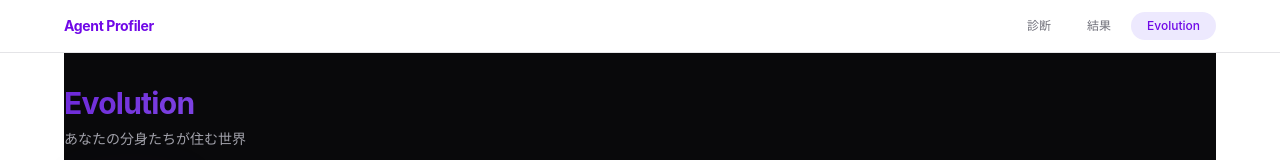
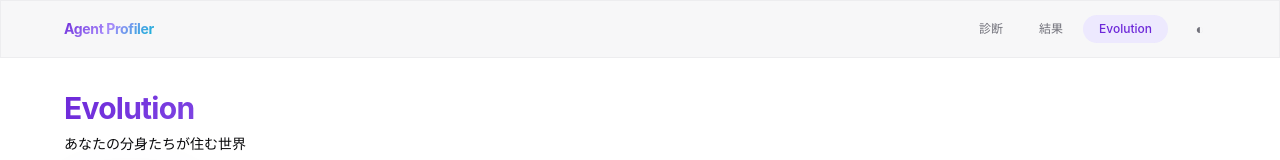
Before and after one commit to nekotoiruka/AgentProfiler, a Vue app in the folder frontend/: page /evolution in a window 1280 px wide. Shown: the top 160 px of the page. Built offline with nearby package versions, Linux system fonts and the light colour scheme; no server answers.

Commit message:
feat(ui): OS設定追従 + 手動切替テーマシステム（Light/Dark/System）

```diff
--- a/frontend/src/App.vue
+++ b/frontend/src/App.vue
@@ -1,9 +1,23 @@
 <script setup lang="ts">
 import { useRoute } from 'vue-router'
 import { computed } from 'vue'
+import { useTheme } from '@/composables/useTheme'
 
 const route = useRoute()
 const currentPath = computed(() => route.path)
+const { theme, isDark, cycleTheme } = useTheme()
+
+const themeIcon = computed(() => {
+  if (theme.value === 'system') return '◐'
+  if (theme.value === 'dark') return '◑'
+  return '○'
+})
+
+const themeLabel = computed(() => {
+  if (theme.value === 'system') return 'System'
+  if (theme.value === 'dark') return 'Dark'
+  return 'Light'
+})
 
 const navLinks = [
   { to: '/survey', label: '診断' },
@@ -13,14 +27,14 @@ const navLinks = [
 </script>
 
 <template>
-  <div id="app-root" class="min-h-screen font-sans">
+  <div id="app-root" class="min-h-screen font-sans bg-[var(--color-background)] text-[var(--color-foreground)] transition-colors duration-300">
     <!-- Nav -->
-    <nav class="sticky top-0 z-50 bg-white backdrop-blur-xl border-b border-zinc-200">
+    <nav class="sticky top-0 z-50 glass">
       <div class="max-w-[1200px] mx-auto flex items-center justify-between px-6 py-3">
-        <router-link to="/" class="text-sm font-bold tracking-tight text-violet-700">
+        <router-link to="/" class="text-sm font-bold tracking-tight gradient-text">
           Agent Profiler
         </router-link>
-        <div class="flex gap-1">
+        <div class="flex items-center gap-1">
           <router-link
             v-for="link in navLinks"
             :key="link.to"
@@ -28,12 +42,23 @@ const navLinks = [
             :class="[
               'px-4 py-1.5 rounded-lg text-xs font-medium transition-all duration-200',
               currentPath === link.to
-                ? 'bg-violet-100 text-violet-700'
-                : 'text-zinc-500 hover:text-zinc-900 hover:bg-zinc-100'
+                ? 'bg-[var(--color-primary-muted)] text-[var(--color-accent)]'
+                : 'text-[var(--color-muted-foreground)] hover:text-[var(--color-foreground)] hover:bg-[var(--color-surface-hover)]'
             ]"
           >
             {{ link.label }}
           </router-link>
+
+          <!-- テーマトグル -->
+          <button
+            class="ml-3 w-8 h-8 rounded-lg flex items-center justify-center text-sm
+                   text-[var(--color-muted-foreground)] hover:text-[var(--color-foreground)]
+                   hover:bg-[var(--color-surface-hover)] transition-all"
+            :title="`テーマ: ${themeLabel}`"
+            @click="cycleTheme"
+          >
+            {{ themeIcon }}
+          </button>
         </div>
       </div>
     </nav>
--- a/frontend/src/assets/styles/globals.css
+++ b/frontend/src/assets/styles/globals.css
@@ -1,22 +1,13 @@
 @import "tailwindcss";
 
-/* === Agent Profiler — Custom Theme === */
+/* === Agent Profiler — Dual Theme (Light / Dark) ===
+   <html> 要素に .dark クラスがあればダーク、なければライト */
+
 @theme {
   --color-primary: #6d28d9;
   --color-primary-foreground: #ffffff;
   --color-primary-hover: #5b21b6;
   --color-primary-muted: #ede9fe;
-
-  --color-background: #09090b;
-  --color-foreground: #fafafa;
-  --color-surface: #18181b;
-  --color-surface-hover: #27272a;
-  --color-muted: #27272a;
-  --color-muted-foreground: #a1a1aa;
-  --color-border: #27272a;
-  --color-card: #18181b;
-  --color-accent: #a78bfa;
-  --color-accent-foreground: #09090b;
 
   --color-gradient-start: #6d28d9;
   --color-gradient-mid: #a78bfa;
@@ -31,11 +22,39 @@
   --font-mono: 'JetBrains Mono', 'Fira Code', monospace;
 }
 
+/* === Light theme (default) === */
+:root {
+  --color-background: #ffffff;
+  --color-foreground: #09090b;
+  --color-surface: #f4f4f5;
+  --color-surface-hover: #e4e4e7;
+  --color-muted: #f4f4f5;
+  --color-muted-foreground: #71717a;
+  --color-border: #e4e4e7;
+  --color-card: #ffffff;
+  --color-accent: #6d28d9;
+  --color-accent-foreground: #ffffff;
+}
+
+/* === Dark theme === */
+:root.dark {
+  --color-background: #09090b;
+  --color-foreground: #fafafa;
+  --color-surface: #18181b;
+  --color-surface-hover: #27272a;
+  --color-muted: #27272a;
+  --color-muted-foreground: #a1a1aa;
+  --color-border: #27272a;
+  --color-card: #18181b;
+  --color-accent: #a78bfa;
+  --color-accent-foreground: #09090b;
+}
+
 /* === Glass morphism utility === */
 @utility glass {
-  background: rgba(24, 24, 27, 0.7);
+  background: color-mix(in srgb, var(--color-surface) 70%, transparent);
   backdrop-filter: blur(12px) saturate(180%);
-  border: 1px solid rgba(255, 255, 255, 0.06);
+  border: 1px solid color-mix(in srgb, var(--color-border) 50%, transparent);
 }
 
 /* === Gradient text utility === */
@@ -65,13 +84,14 @@
   50% { transform: translateY(-8px); }
 }
 
-/* === Base resets for the app === */
+/* === Base === */
 @layer base {
   body {
-    background-color: #ffffff;
-    color: #1a1a2e;
+    background-color: var(--color-background);
+    color: var(--color-foreground);
     font-family: var(--font-sans);
     -webkit-font-smoothing: antialiased;
     -moz-osx-font-smoothing: grayscale;
+    transition: background-color 0.3s, color 0.3s;
   }
 }
--- /dev/null
+++ b/frontend/src/composables/useTheme.ts
@@ -0,0 +1,72 @@
+/**
+ * テーマ管理 composable
+ *
+ * - デフォルト: OS のシステム設定 (prefers-color-scheme) に追従
+ * - ユーザーが手動で切り替え可能
+ * - 選択は localStorage に保存
+ * - <html> 要素に 'dark' クラスを付与/除去で制御
+ */
+
+import { ref, watchEffect, onMounted } from 'vue'
+
+type Theme = 'light' | 'dark' | 'system'
+
+const STORAGE_KEY = 'agent-profiler-theme'
+
+const theme = ref<Theme>('system')
+const isDark = ref(false)
+
+function getSystemPreference(): boolean {
+  return window.matchMedia('(prefers-color-scheme: dark)').matches
+}
+
+function applyTheme() {
+  if (theme.value === 'system') {
+    isDark.value = getSystemPreference()
+  } else {
+    isDark.value = theme.value === 'dark'
+  }
+
+  if (isDark.value) {
+    document.documentElement.classList.add('dark')
+  } else {
+    document.documentElement.classList.remove('dark')
+  }
+}
+
+function setTheme(newTheme: Theme) {
+  theme.value = newTheme
+  localStorage.setItem(STORAGE_KEY, newTheme)
+  applyTheme()
+}
+
+function cycleTheme() {
+  const order: Theme[] = ['system', 'light', 'dark']
+  const currentIndex = order.indexOf(theme.value)
+  const nextIndex = (currentIndex + 1) % order.length
+  setTheme(order[nextIndex])
+}
+
+export function useTheme() {
+  onMounted(() => {
+    // localStorage から復元
+    const stored = localStorage.getItem(STORAGE_KEY) as Theme | null
+    if (stored && ['light', 'dark', 'system'].includes(stored)) {
+      theme.value = stored
+    }
+    applyTheme()
+
+    // OS 設定の変更を監視
+    window.matchMedia('(prefers-color-scheme: dark)').addEventListener('change', () => {
+      if (theme.value === 'system') {
+        applyTheme()
+      }
+    })
+  })
+
+  watchEffect(() => {
+    applyTheme()
+  })
+
+  return { theme, isDark, setTheme, cycleTheme }
+}
--- a/frontend/src/views/EvolutionView.vue
+++ b/frontend/src/views/EvolutionView.vue
@@ -63,8 +63,8 @@ onMounted(async () => {
 </script>
 
 <template>
-  <div class="relative min-h-[calc(100vh-52px)] bg-background text-foreground py-8">
-    <!-- Ambient background glow (Evolution 限定) -->
+  <div class="relative min-h-[calc(100vh-52px)] py-8">
+    <!-- Ambient glow -->
     <div class="absolute inset-0 -z-10 overflow-hidden pointer-events-none">
       <div class="absolute top-[-20%] left-[-10%] w-[600px] h-[600px] rounded-full bg-gradient-to-br from-primary/10 to-transparent blur-[120px] animate-float" />
       <div class="absolute bottom-[-10%] right-[-5%] w-[400px] h-[400px] rounded-full bg-gradient-to-tl from-cyan-500/8 to-transparent blur-[100px]" style="animation-delay: -3s" />
```
